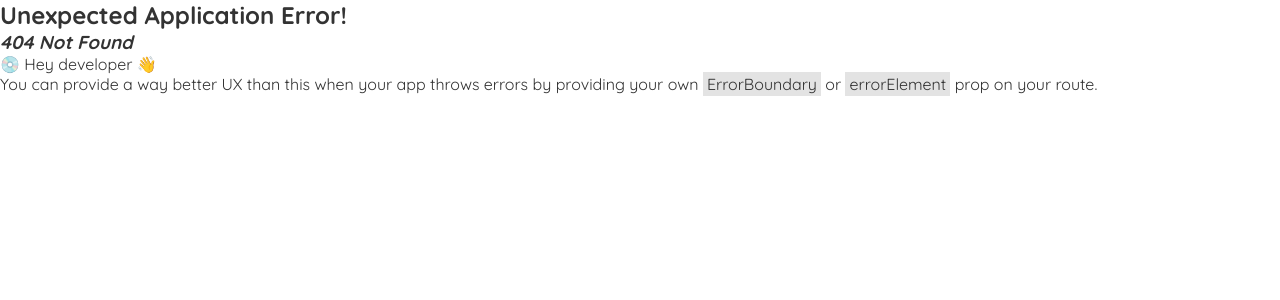
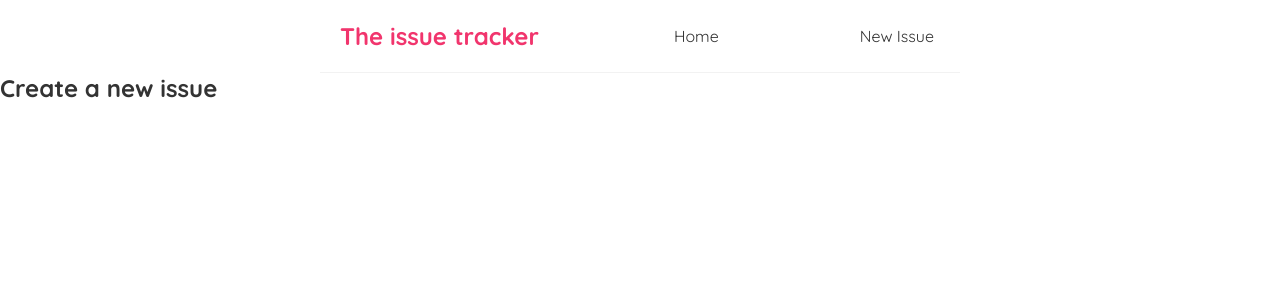
Before and after one commit to villiger9/issue-tracker-react, a React (Vite) app: page /create in a window 1280 px wide. Before the commit this address had no page. Shown: the top 300 px of the page. Built offline with nearby package versions, Linux system fonts and the light colour scheme.

Commit message:
create component and added cleanup in useFetch

```diff
--- a/src/App.jsx
+++ b/src/App.jsx
@@ -1,4 +1,5 @@
 import Home from "./Home";
+import Create from "./Create";
 import {
   createBrowserRouter,
   createRoutesFromElements,
@@ -11,6 +12,7 @@ const router = createBrowserRouter(
   createRoutesFromElements(
     <Route path="/" element={<RootLayout />}>
       <Route index element={<Home />}></Route>
+      <Route path="create" element={<Create />}></Route>
     </Route>
   )
 );
--- /dev/null
+++ b/src/Create.jsx
@@ -0,0 +1,9 @@
+const Create = () => {
+  return (
+    <div className="create">
+      <h2>Create a new issue</h2>
+    </div>
+  );
+};
+
+export default Create;
--- a/src/layouts/RootLayout.jsx
+++ b/src/layouts/RootLayout.jsx
@@ -9,7 +9,9 @@ export default function RootLayout() {
           <NavLink to="/" className="links">
             Home
           </NavLink>
-          <NavLink to="create">New Issue</NavLink>
+          <NavLink to="create" className="links">
+            New Issue
+          </NavLink>
         </nav>
       </header>
 
--- a/src/useFetch.jsx
+++ b/src/useFetch.jsx
@@ -5,7 +5,8 @@ const useFetch = (url) => {
   const [isLoading, setIsLoading] = useState(true);
   const [error, setError] = useState(null);
   useEffect(() => {
-    fetch(url)
+    const abortCont = new AbortController();
+    fetch(url, { signal: abortCont.signal })
       .then((res) => {
         if (!res.ok) {
           throw Error("could not fetch data for that resource");
@@ -18,9 +19,14 @@ const useFetch = (url) => {
         setError(null);
       })
       .catch((err) => {
-        setError(err.message);
-        setIsLoading(false);
+        if (err.name === "AbortError") {
+          console.log("fetch aborted");
+        } else {
+          setError(err.message);
+          setIsLoading(false);
+        }
       });
+    return () => abortCont.abort();
   }, [url]);
 
   return { data, isLoading, error };
```
